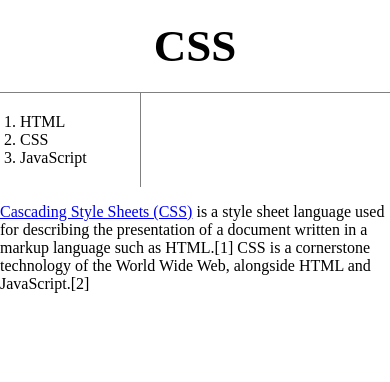
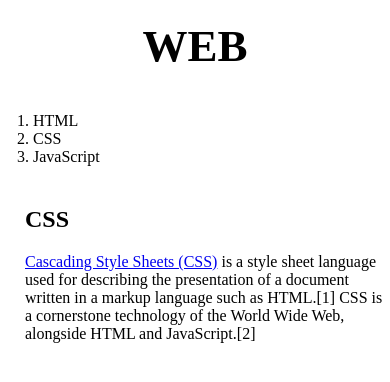
Before and after one commit to 2Chanhee/Web_Study, a plain HTML site: page 02Web2_CSS/box_use.html in a window 390 px wide. Drawn offline with Linux system fonts and the light colour scheme.

Commit message:
modified:   02Web2_CSS/box_use.html 	new file:   02Web2_CSS/mediaquery.html

```diff
--- a/02Web2_CSS/box_use.html
+++ b/02Web2_CSS/box_use.html
@@ -21,15 +21,45 @@
             padding:20px;
             margin:0px;
         }
+        #grid{
+            display: grid;
+            grid-template-columns: 150px 1fr;
+        }
+        #grid ol{
+            padding-left:33px;
+        }
+        #grid #article{
+            padding-left:25px;
+
+        }
+        @media(max-width:800px)
+        {
+            #grid{
+                display: block;
+            }
+            ol{
+                border-right: none;
+            }
+            h1{
+                border-bottom: none;
+            }
+        }
     </style>
 </head>
 <body>
-    <h1>CSS</h1>
+    <h1>WEB</h1>
+    <div id="grid">
     <ol>
         <li>HTML</li>
         <li>CSS</li>
         <li>JavaScript</li>
     </ol>
+
+    <div id="article">
+    <h2>CSS</h2>
     <p><a href="https://namu.wiki/w/CSS">Cascading Style Sheets (CSS)</a> is a style sheet language used for describing the presentation of a document written in a markup language such as HTML.[1] CSS is a cornerstone technology of the World Wide Web, alongside HTML and JavaScript.[2]</p>
+    </div>
+    </div>
 </body>
 </html>
+<!-- responsive web -> use media query -->
```
Also changed, not shown: 02Web2_CSS/mediaquery.html (added, +23 -0 lines).
